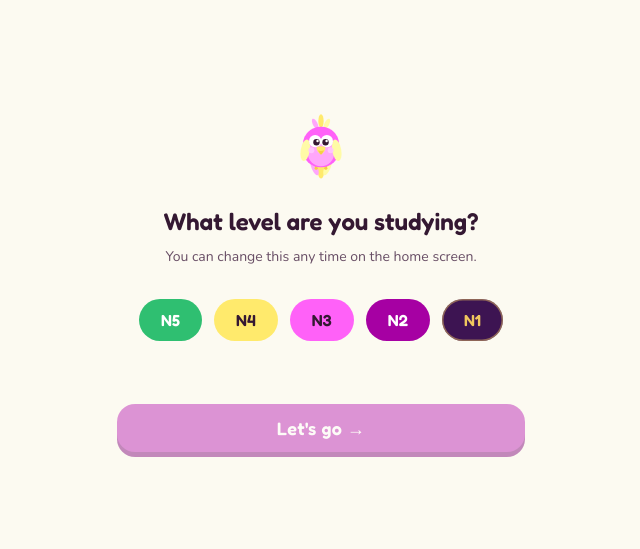
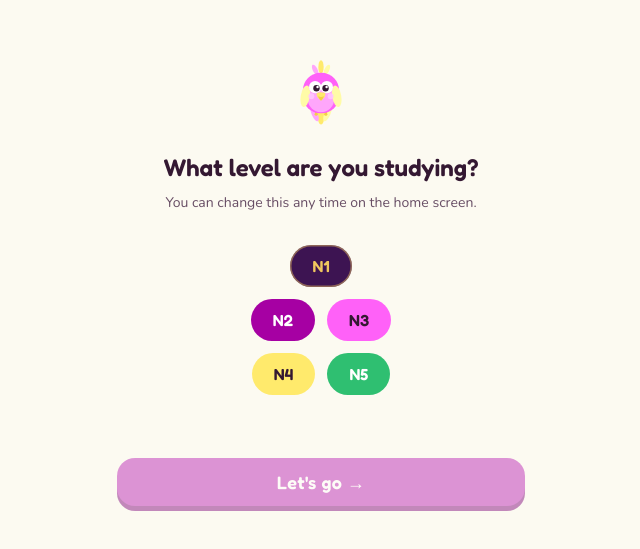
Before and after one commit to chairulakmal/bayana, a Next.js app: page /onboarding in a window 1280 px wide. Shown: the part 119-668 px from the top of the page, without its empty margins (319-959 px from the left). Built offline with nearby package versions, Linux system fonts and the light colour scheme; no server answers; the database is empty; sample sign-in values are in the browser's storage.

Commit message:
fix: onboarding chips were unclear when selected

```diff
--- a/src/app/api/dev/login/route.ts
+++ b/src/app/api/dev/login/route.ts
@@ -45,12 +45,13 @@ export async function GET(request: Request) {
     user = await db.user.create({ data: { email } });
   }
 
-  // Ensure a profile exists with onboardedAt set so the home hub is the landing page
-  // (not the onboarding screen — dev users don't need to go through first-run flow).
+  // Ensure a profile row exists. onboardedAt is intentionally left null on creation so
+  // dev users go through the onboarding flow just like real users — the home hub gate
+  // (home/page.tsx) will redirect them to /onboarding on first visit.
   await db.userProfile.upsert({
     where: { userId: user.id },
     update: {},
-    create: { userId: user.id, activeLevel: "N5", onboardedAt: new Date() },
+    create: { userId: user.id },
   });
 
   // Create a real DB session (the exact shape Auth.js's Prisma adapter uses) …
--- a/src/components/onboarding-client.tsx
+++ b/src/components/onboarding-client.tsx
@@ -5,17 +5,30 @@
 // State machine: no level selected → level selected (chips highlight, button enables)
 // → submitting (pending, everything dims) → redirect to /quiz (server action).
 //
-// One deliberate choice: N5 → N1 order (easiest first). New users skew to lower levels
-// and shouldn't have to scroll past N1/N2 to reach their level.
+// Layout: N1 alone on top (hardest/rarest), N4/N5 on the bottom row closest to the
+// thumb (most common starting point). Explicit rows keep the pyramid stable across
+// all screen widths without relying on flex-wrap behaviour.
 
 import { useState, useTransition } from "react";
 import { Parrot } from "@/components/parrot";
 import { completeOnboarding } from "@/app/onboarding/actions";
 import type { Level } from "@/generated/prisma/enums";
 
-const LEVELS = ["N5", "N4", "N3", "N2", "N1"] as const;
+// Row order: N1 top → N4/N5 bottom.
+const LEVEL_ROWS = [["N1"], ["N2", "N3"], ["N4", "N5"]] as const;
+type LevelStr = "N1" | "N2" | "N3" | "N4" | "N5";
 
-const LEVEL_LABEL: Record<string, string> = {
+// N5 and N2 have white text (color: #fff), so currentColor outline is invisible on the
+// cream background. Override those two to ink; all others use currentColor fine.
+const RING_COLOR: Record<LevelStr, string> = {
+  N5: "var(--ink)",
+  N4: "currentColor",
+  N3: "currentColor",
+  N2: "var(--ink)",
+  N1: "currentColor",
+};
+
+const LEVEL_LABEL: Record<LevelStr, string> = {
   N5: "Absolute beginner",
   N4: "Elementary",
   N3: "Intermediate",
@@ -24,7 +37,7 @@ const LEVEL_LABEL: Record<string, string> = {
 };
 
 export function OnboardingClient() {
-  const [selected, setSelected] = useState<string | null>(null);
+  const [selected, setSelected] = useState<LevelStr | null>(null);
   const [pending, startTransition] = useTransition();
 
   function submit() {
@@ -48,9 +61,10 @@ export function OnboardingClient() {
         You can change this any time on the home screen.
       </p>
 
-      {/* Level chips — N5 first (easiest) so beginners don't scroll */}
-      <div className="mt-8 flex flex-wrap justify-center gap-3">
-        {LEVELS.map((lvl) => {
+      <div className="mt-8 flex flex-col items-center gap-3">
+        {LEVEL_ROWS.map((row) => (
+          <div key={row.join()} className="flex gap-3">
+            {row.map((lvl) => {
               const active = lvl === selected;
               return (
                 <button
@@ -64,10 +78,11 @@ export function OnboardingClient() {
                     padding: "9px 22px",
                     fontSize: 16,
                     opacity: pending ? 0.4 : 1,
-                outline: active ? "2px solid currentColor" : "none",
+                    outline: active ? `2px solid ${RING_COLOR[lvl]}` : "none",
                     outlineOffset: 3,
+                    transform: active ? "scale(1.06)" : undefined,
                     cursor: active ? "default" : "pointer",
-                transition: "opacity .15s",
+                    transition: "opacity .15s, transform .15s",
                   }}
                 >
                   {lvl}
@@ -75,13 +90,15 @@ export function OnboardingClient() {
               );
             })}
           </div>
+        ))}
+      </div>
 
       {/* Hint text fades in once a level is chosen */}
       <p
         className="mt-3 text-[13px]"
         style={{
           color: "var(--ink-faint)",
-          minHeight: "1.4em", // reserves space so the button doesn't hop
+          minHeight: "1.4em",
           opacity: selected ? 1 : 0,
           transition: "opacity .2s",
         }}
```
Lines whose indentation alone changed are shown as unchanged.
